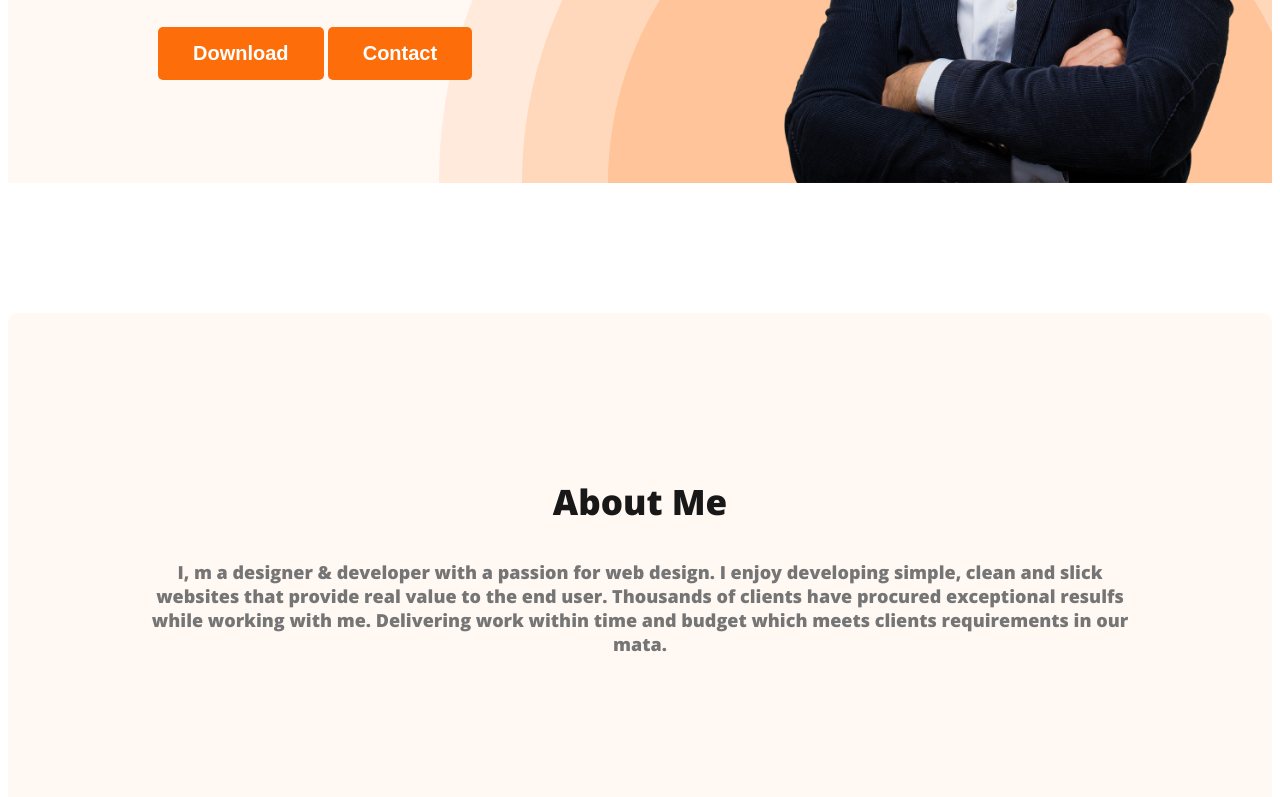
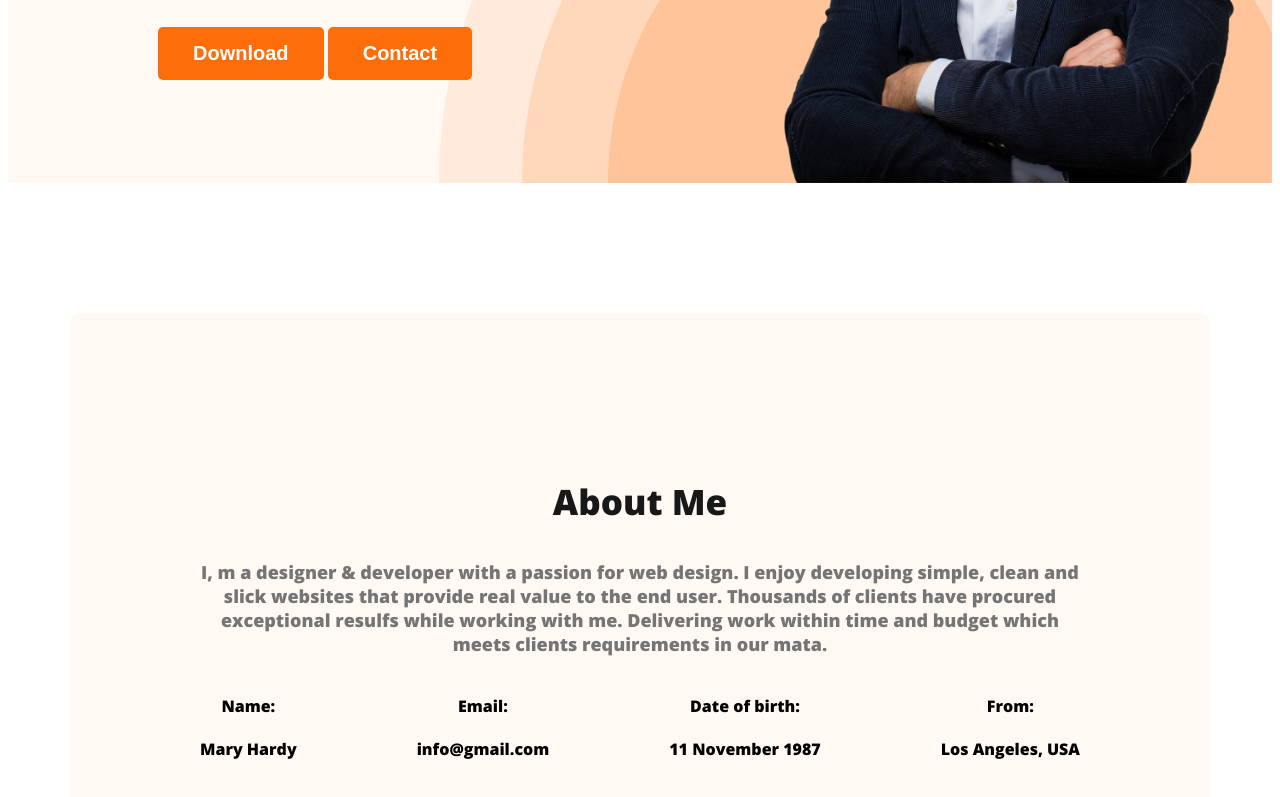
Before and after one commit to kabir-hussan/first-portfolio-website, a plain HTML site: page index.html in a window 1280 px wide. Shown: the part 585-1382 px from the top of the page. Drawn offline with nearby package versions, Linux system fonts and the light colour scheme.

```diff
--- a/index.html
+++ b/index.html
@@ -40,12 +40,39 @@
     </header>
 
     <main>
+
+        <!-- About Section -->
         <section class="about">
             <h3 class="section-title">About Me</h3>
             <p class="section-description">
                 I, m a designer & developer with a passion for web design. I enjoy developing simple, clean and slick websites that provide real value to the end user. Thousands of clients have procured exceptional resulfs while working with me. Delivering work within time and budget which meets clients requirements in our mata.
             </p>
+            <div class="about-info-container">
+                <div class="about-info">
+                    <h4 class="info-title">Name:</h4>
+                    <p class="info-description">Mary Hardy</p>
+                </div>
+                <div class="about-info">
+                    <h4 class="info-title">Email:</h4>
+                    <p class="info-descirption">
+                        info@gmail.com</p>
+                </div>
+                <div class="about-info">
+                    <h4 class="info-title">Date of birth:</h4>
+                    <p class="info-description">
+                        11 November 1987</p>
+                </div>
+                <div class="about-info">
+                    <h4 class="info-title">From:</h4>
+                    <p class="info-descirption">
+                        Los Angeles, USA</p>
+                </div>
+            </div>
         </section>
+
+        <!-- What I Do section -->
+
+
     </main>
 
     <footer>
--- a/styles/portfolio.css
+++ b/styles/portfolio.css
@@ -108,6 +108,11 @@
 
 /* main section styles */
 
+main{
+    max-width: 1140px;
+    margin: 0 auto;
+}
+
 /* about secton styles */
 
 .about {
@@ -122,3 +127,12 @@
     text-align: center;
     font-size: 18px;
 }
+
+.about-info-container{
+    display: flex;
+    justify-content: space-between;
+}
+
+.about-info{
+    text-align: center;
+}
```
